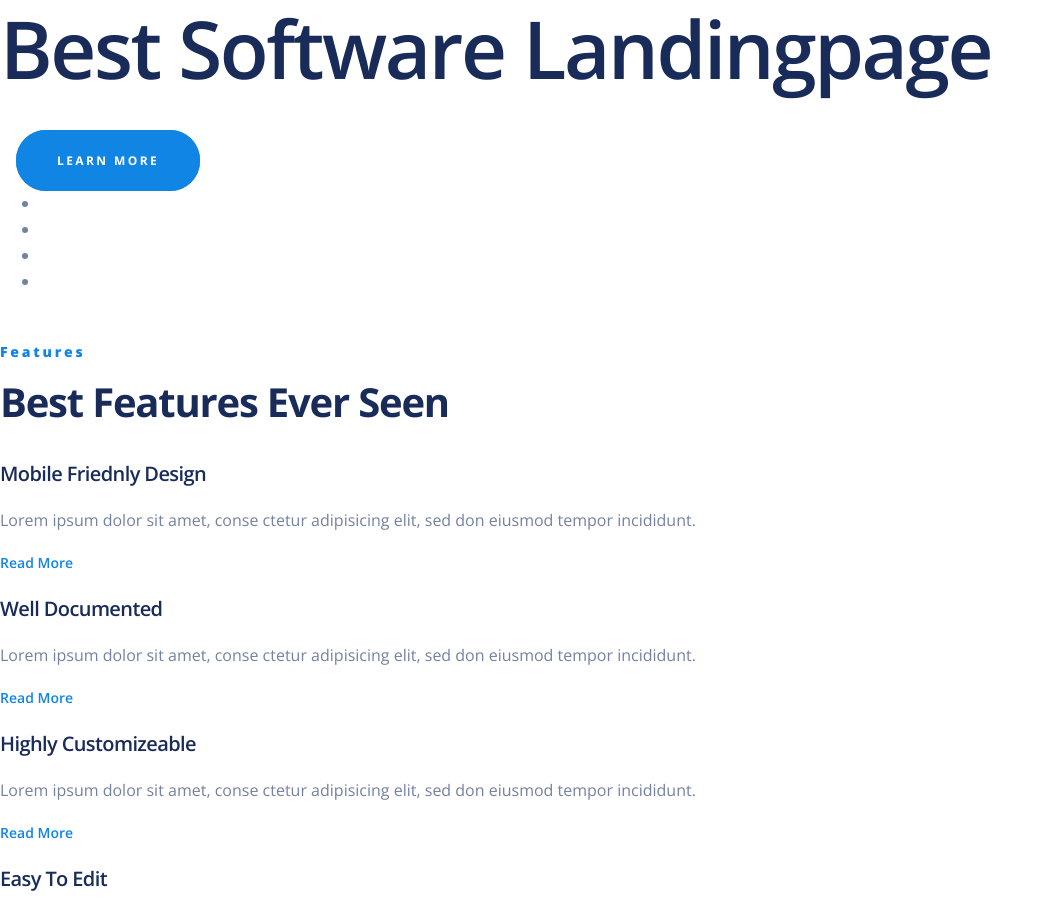
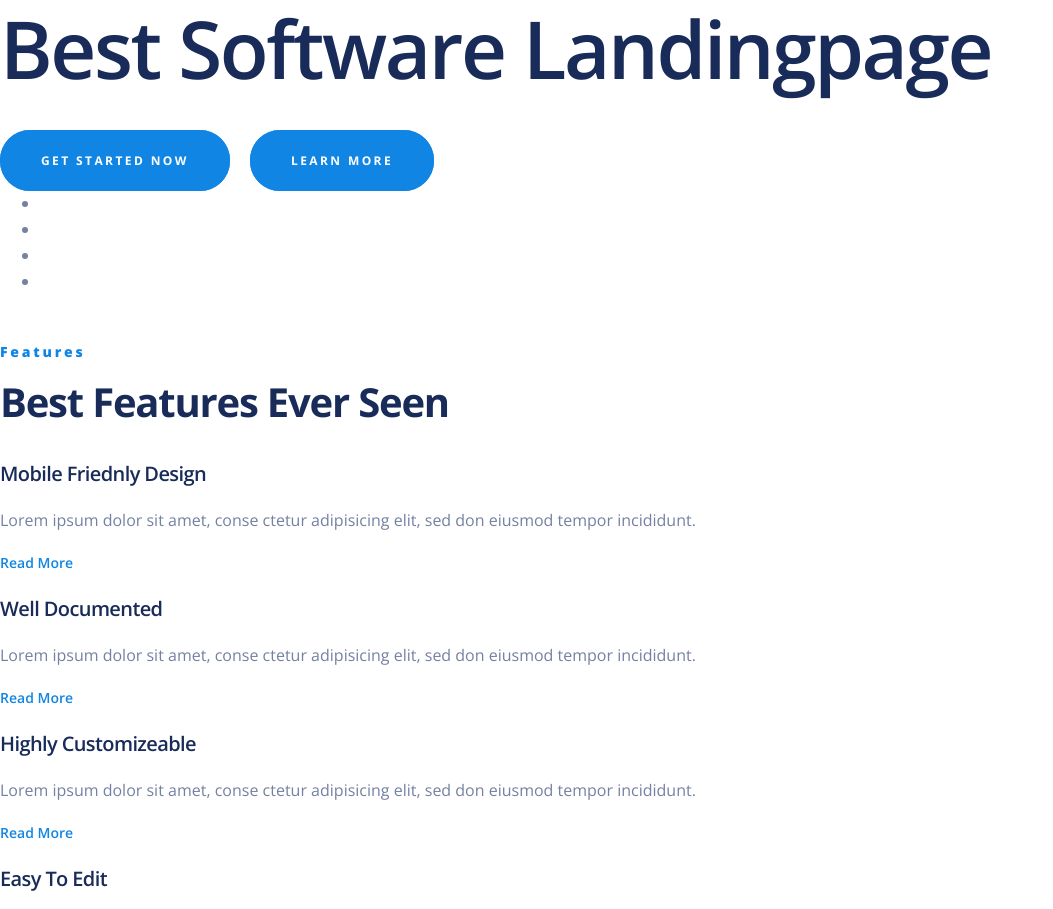
Before and after one commit to VadimKol/limpon, a plain HTML site: page index.html in a window 1280 px wide. Shown: the part 980-1889 px from the top of the page, without its empty margins (0-1053 px from the left). Drawn offline with nearby package versions, Linux system fonts and the light colour scheme.

Commit message:
removed hidden btn

```diff
--- a/index.html
+++ b/index.html
@@ -43,8 +43,8 @@
         <img src="img/header/header_img.png" alt="Dashboard Admin">
         <h1>Best Software Landingpage</h1>
         <div class="btns-overview">
-            <a href="" class="btn-primary" hidden>get started now</a>
-            <a href="" class="btn-primary" >learn more</a>
+            <a href="" class="btn-primary">get started now</a>
+            <a href="" class="btn-primary">learn more</a>
         </div>
     </div>
     <div class="page-company">
```
